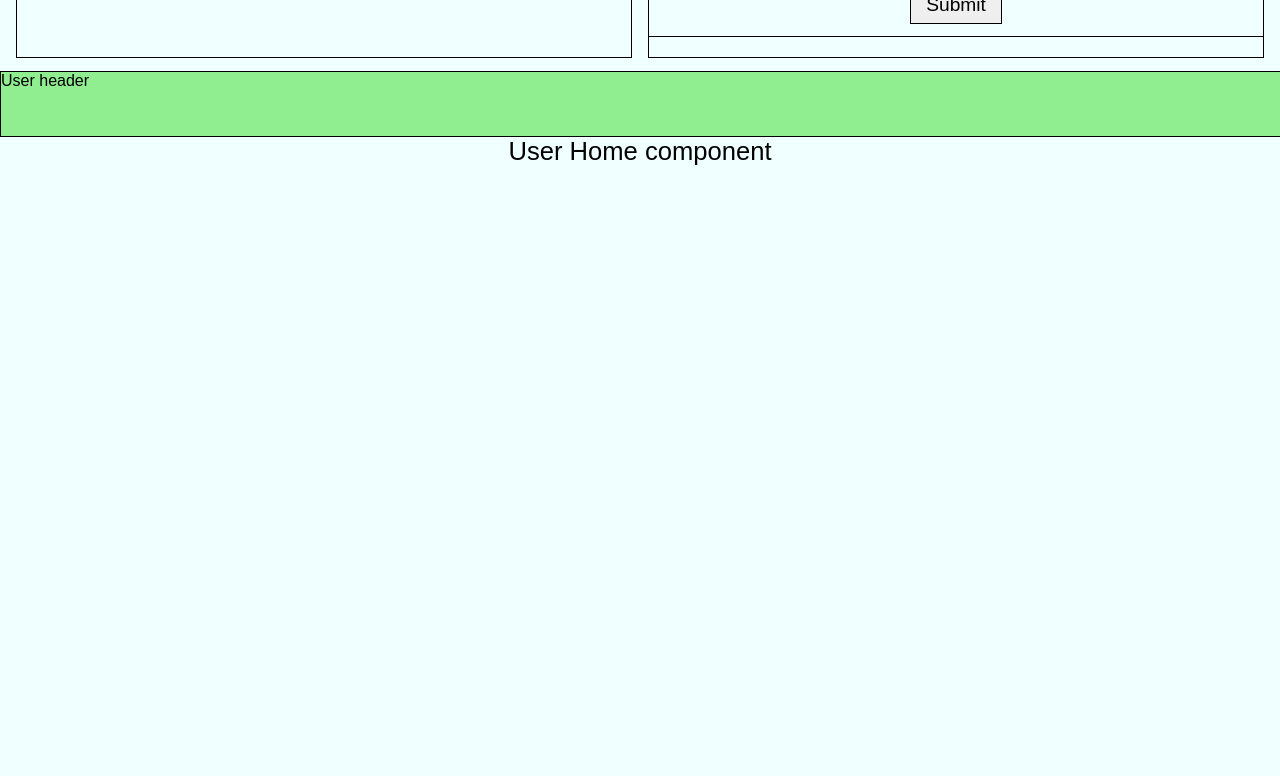
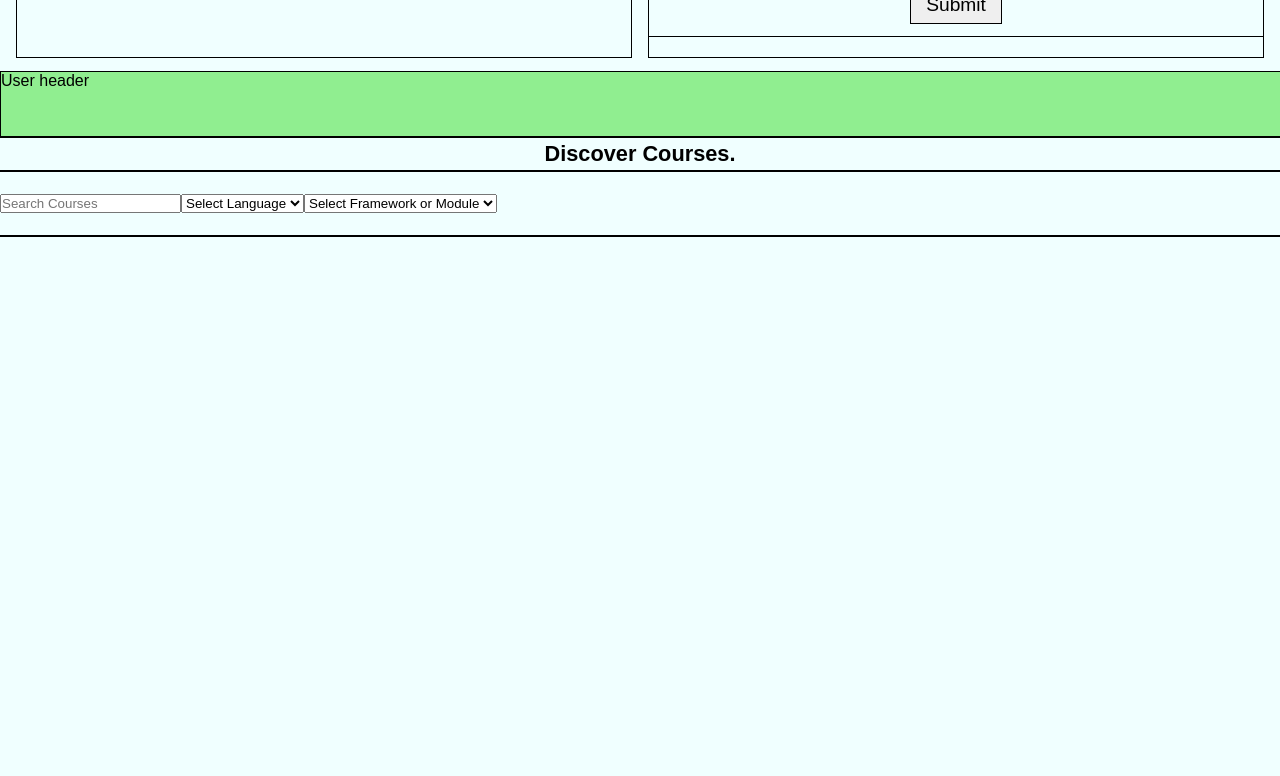
Before and after one commit to MokuaEnock/NxT-learn, a React (Create React App) app: page / in a window 1280 px wide. Shown: the part 1940-2716 px from the top of the page. Built offline with nearby package versions, Linux system fonts and the light colour scheme.

Commit message:
create skeleton for user home component

```diff
--- a/src/components/user/userHome.js
+++ b/src/components/user/userHome.js
@@ -5,7 +5,30 @@ function UserHome() {
   return (
     <>
       <UserAside />
-      <section id="userHome">User Home component</section>
+      <section id="userHome">
+        <h2>Discover Courses.</h2>
+        <form>
+          <input type="text" placeholder="Search Courses" />
+
+          <select placeholder="Select Language">
+            <option>Select Language</option>
+            <option value="python">Python</option>
+            <option value="javascript">Javascript</option>
+            <option value="html_css">HTML & CSS</option>
+          </select>
+
+          <select>
+            <option>Select Framework or Module</option>
+            <option value="pandas">Pandas</option>
+            <option value="react">React</option>
+            <option value="bootstrap">Bootstrap</option>
+            <option value="svelte">Svelte</option>
+          </select>
+        </form>
+        <div>
+
+        </div>
+      </section>
       <UserFooter />
     </>
   );
--- a/src/index.css
+++ b/src/index.css
@@ -223,9 +223,40 @@ select:focus {
   height: 35.5vw;
 }
 
+/* userHome ==================================================================== */
 #userHome {
   width: 100%;
   height: 80vh;
+  display: flex;
+  flex-direction: column;
+  align-items: center;
+  justify-content: space-evenly;
+}
+
+#userHome>* {
+  display: flex;
+  align-items: center;
+  border: thin solid black;
+}
+
+#userHome>h2 {
+  width: 100%;
+  height: 5%;
+  font-size: 1.7vw;
+  justify-content: center;
+
+}
+
+#userHome>form {
+  width: 100%;
+  height: 10%;
+}
+
+#userHome>div {
+  width: 100%;
+  height: 85%;
+  flex-direction: row;
+  justify-content: space-evenly;
 }
 
 /* contact ================================================================== */
```
